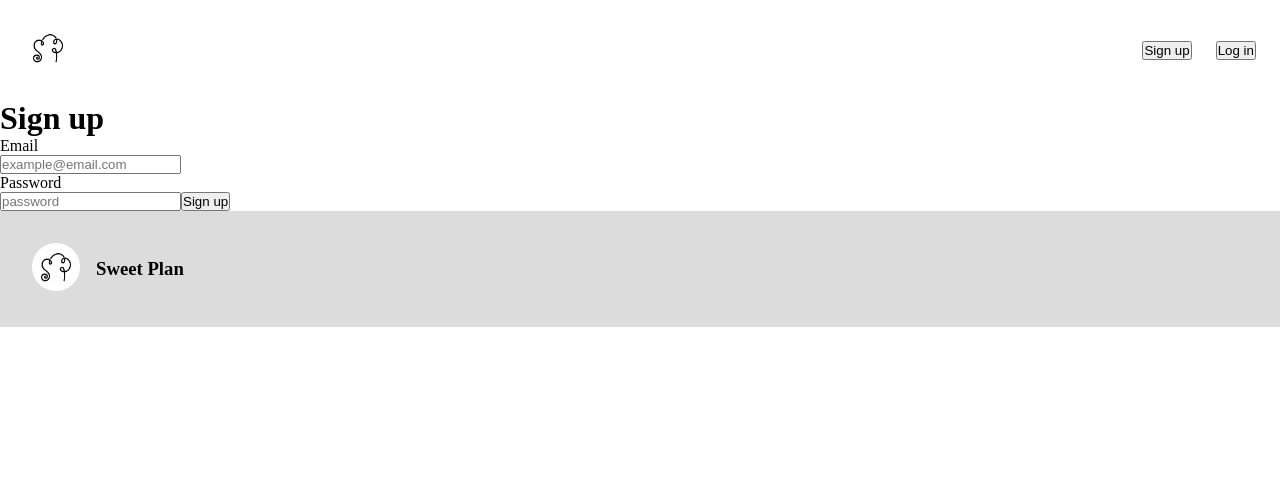
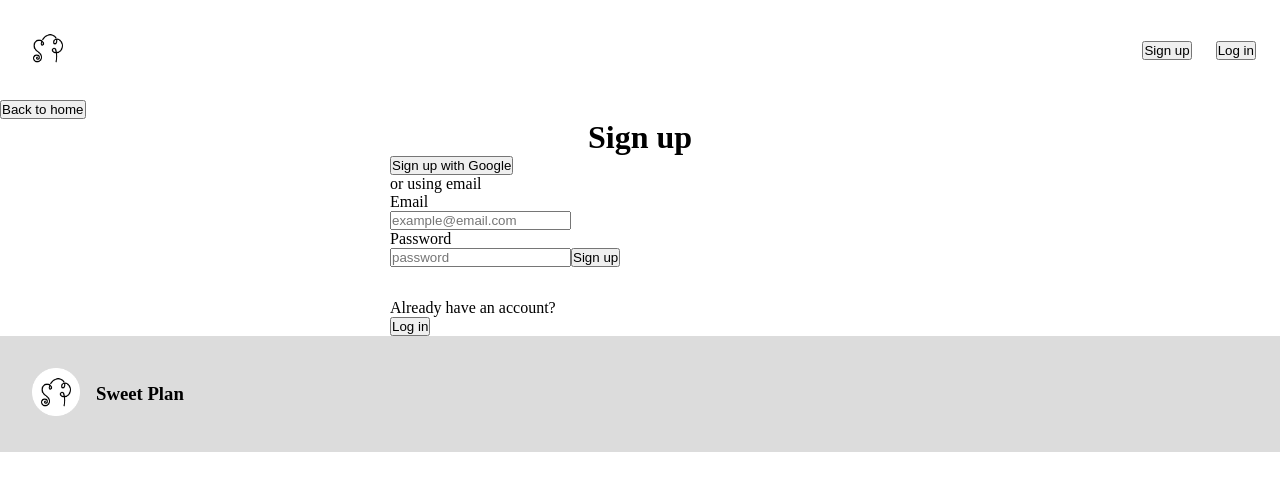
Before and after one commit to camargov/sweet-plan, a Next.js app: page /signUp in a window 1280 px wide. Shown: the top 490 px of the page. Built offline with nearby package versions, Linux system fonts and the light colour scheme; no server answers.

Commit message:
Add styling to sign up and log in pages

```diff
--- a/src/app/logIn/styles.module.css
+++ b/src/app/logIn/styles.module.css
@@ -0,0 +1,8 @@
+.container {
+	margin: auto;
+	width: 500px;
+}
+
+.secondAction {
+	margin-top: 32px;
+}
--- a/src/app/signUp/page.tsx
+++ b/src/app/signUp/page.tsx
@@ -2,11 +2,24 @@
 import { ChangeEvent, FormEvent, useState } from "react";
 import { signUp } from "../../firebase/auth/auth";
 import { useRouter } from "next/navigation";
+import styles from "./styles.module.css";
+import Button from "@/components/button/button";
+import { logInUsingGoogle } from "@/firebase/auth/googleAuth";
 
 const Page = () => {
 	const [email, setEmail] = useState("");
 	const [password, setPassword] = useState("");
 	const router = useRouter();
+
+	const handleBackClick = () => {
+		router.push("/");
+	};
+
+	const handleSignUpWithGoogleClick = async () => {
+		const result = await logInUsingGoogle();
+		console.log(result);
+		router.push("/dashboard");
+	};
 
 	const handleForm = async (event: FormEvent) => {
 		event.preventDefault();
@@ -33,9 +46,22 @@ const Page = () => {
 		}
 	};
 
+	const handleLogInClick = () => {
+		router.push("/logIn");
+	};
+
 	return (
 		<div>
+			<Button caption="Back to home" onClick={handleBackClick} />
+			<div className={styles.container}>
 				<h1>Sign up</h1>
+				<Button
+					caption="Sign up with Google"
+					onClick={handleSignUpWithGoogleClick}
+				/>
+				<div>
+					<p>or using email</p>
+				</div>
 				<form onSubmit={handleForm}>
 					<label htmlFor="email">
 						<p>Email</p>
@@ -61,6 +87,11 @@ const Page = () => {
 					</label>
 					<button type="submit">Sign up</button>
 				</form>
+				<div className={styles.secondAction}>
+					<p>Already have an account?</p>
+					<Button caption="Log in" onClick={handleLogInClick} />
+				</div>
+			</div>
 		</div>
 	);
 };
--- a/src/app/signUp/styles.module.css
+++ b/src/app/signUp/styles.module.css
@@ -0,0 +1,12 @@
+.container {
+	margin: auto;
+	width: 500px;
+}
+
+.container h1 {
+	text-align: center;
+}
+
+.secondAction {
+	margin-top: 32px;
+}
--- /dev/null
+++ b/src/components/logo/logo.module.css
@@ -0,0 +1,3 @@
+.container {
+	cursor: pointer;
+}
--- a/src/components/logo/logo.tsx
+++ b/src/components/logo/logo.tsx
@@ -1,9 +1,17 @@
 "use client";
 import Image from "next/image";
+import { useRouter } from "next/navigation";
+import classes from "./logo.module.css";
 
 const Logo = () => {
+	const router = useRouter();
+
+	const handleClick = () => {
+		router.push("/");
+	};
+
 	return (
-		<div>
+		<div onClick={handleClick} className={classes.container}>
 			<Image src="/logo.png" alt="Sweet Plan Logo" width={48} height={48} />
 		</div>
 	);
```
Also changed, not shown: src/app/logIn/page.tsx (+26 -1 lines), src/components/home/home.tsx (+0 -22 lines). Lines whose indentation alone changed are shown as unchanged.
